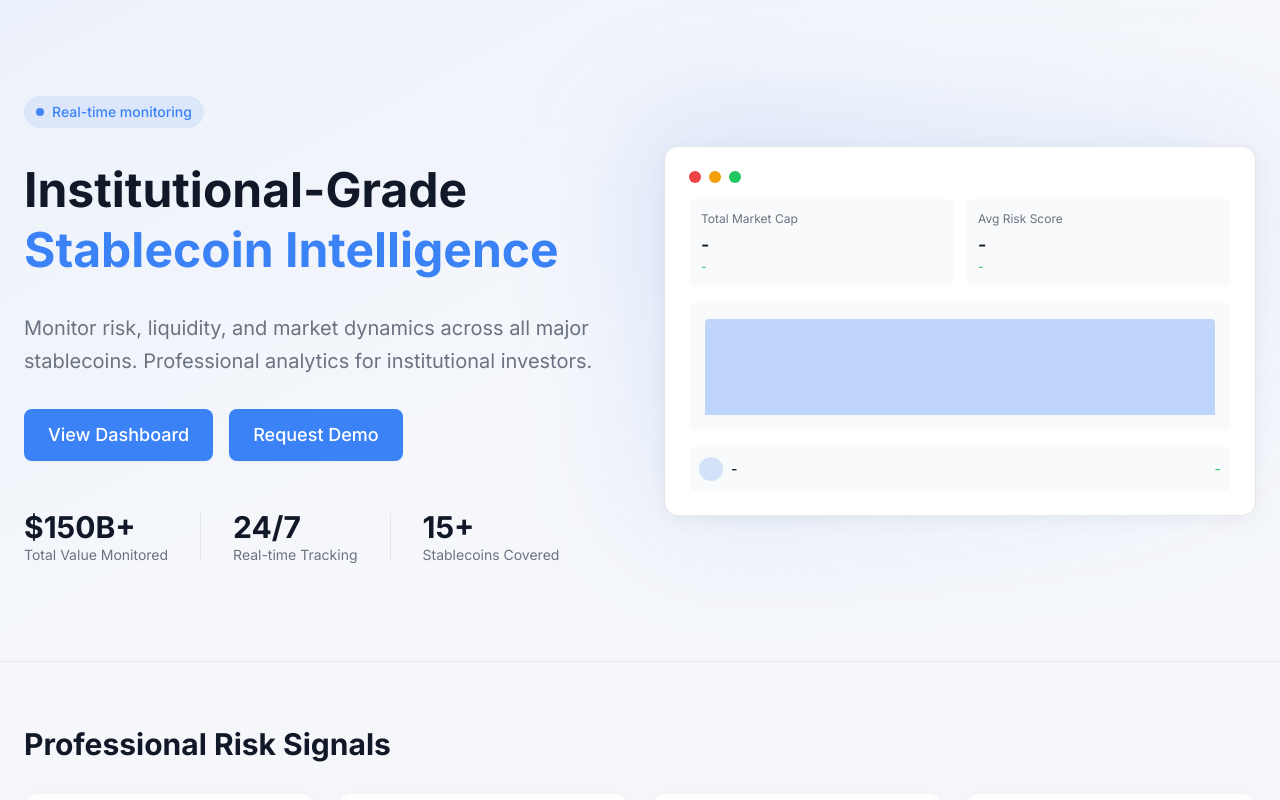
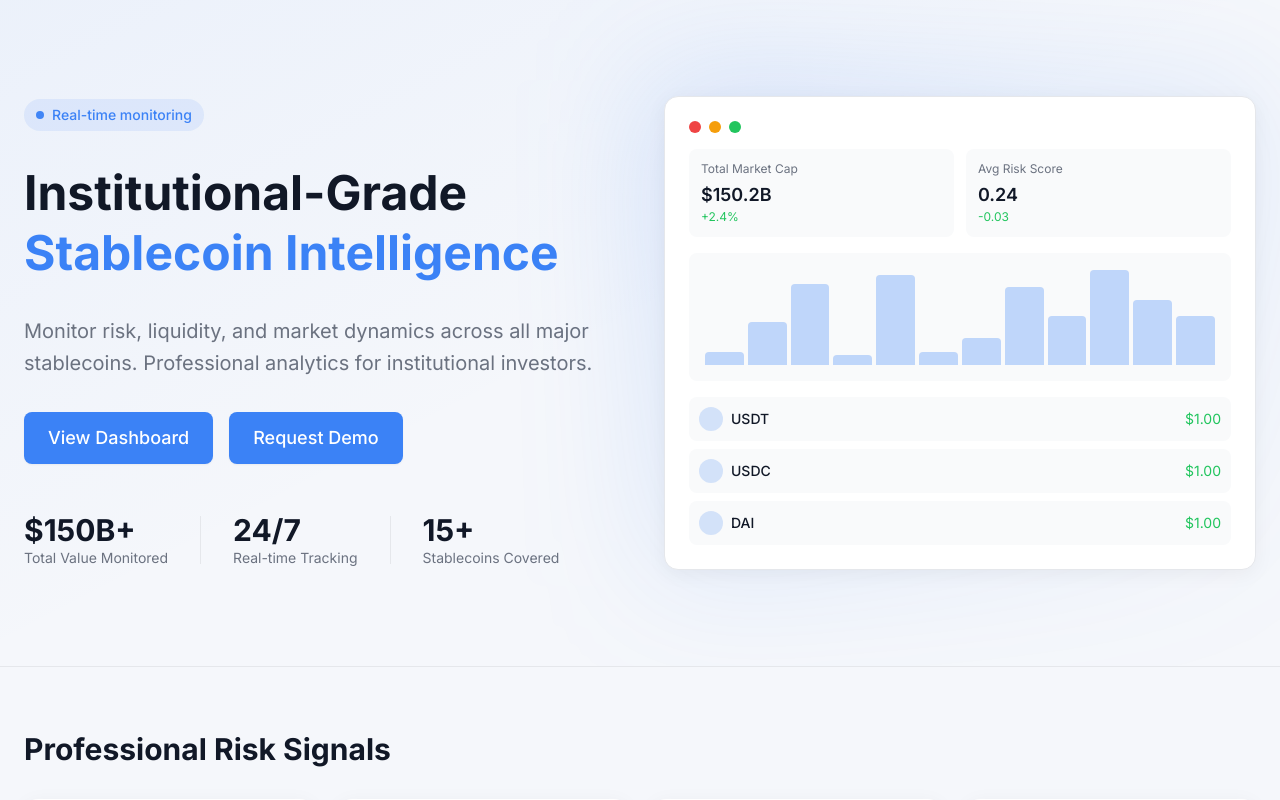
Before and after one commit to aryan192004/StableCoinMonitoringSystem, a Next.js app in the folder apps/frontend/: page / in a window 1280 px wide. Shown: the top 800 px of the page. Built offline with nearby package versions, Linux system fonts and the light colour scheme.

Commit message:
Update page.tsx

```diff
--- a/apps/frontend/app/page.tsx
+++ b/apps/frontend/app/page.tsx
@@ -68,8 +68,8 @@ export default function Home() {
                   {/* Mock KPI cards */}
                   <div className="grid grid-cols-2 gap-3">
                     {[
-                      { label: 'Total Market Cap', value: '-', trend: '-' },
-                      { label: 'Avg Risk Score', value: '-', trend: '-' },
+                      { label: 'Total Market Cap', value: '$150.2B', trend: '+2.4%' },
+                      { label: 'Avg Risk Score', value: '0.24', trend: '-0.03' },
                     ].map((kpi, i) => (
                       <div key={i} className="bg-gray-50 rounded-lg p-3">
                         <div className="text-xs text-textSecondary mb-1">{kpi.label}</div>
@@ -80,17 +80,25 @@ export default function Home() {
                   </div>
                   {/* Mock chart */}
                   <div className="bg-gray-50 rounded-lg p-4 h-32 flex items-end gap-1">
-                    <div className="flex-1 bg-primary/30 rounded-t" style={{ height: '100%' }} />
+                    {Array.from({ length: 12 }).map((_, i) => (
+                      <div
+                        key={i}
+                        className="flex-1 bg-primary/30 rounded-t"
+                        style={{ height: `${Math.random() * 100}%` }}
+                      />
+                    ))}
                   </div>
                   {/* Mock table */}
                   <div className="space-y-2">
-                    <div className="flex items-center justify-between bg-gray-50 rounded-lg p-2.5">
-                      <div className="flex items-center gap-2">
-                        <div className="w-6 h-6 rounded-full bg-primary/20" />
-                        <span className="text-sm font-medium">-</span>
+                    {['USDT', 'USDC', 'DAI'].map((coin, i) => (
+                      <div key={i} className="flex items-center justify-between bg-gray-50 rounded-lg p-2.5">
+                        <div className="flex items-center gap-2">
+                          <div className="w-6 h-6 rounded-full bg-primary/20" />
+                          <span className="text-sm font-medium">{coin}</span>
+                        </div>
+                        <div className="text-sm text-success">$1.00</div>
                       </div>
-                      <div className="text-sm text-success">-</div>
-                    </div>
+                    ))}
                   </div>
                 </div>
               </div>
```
